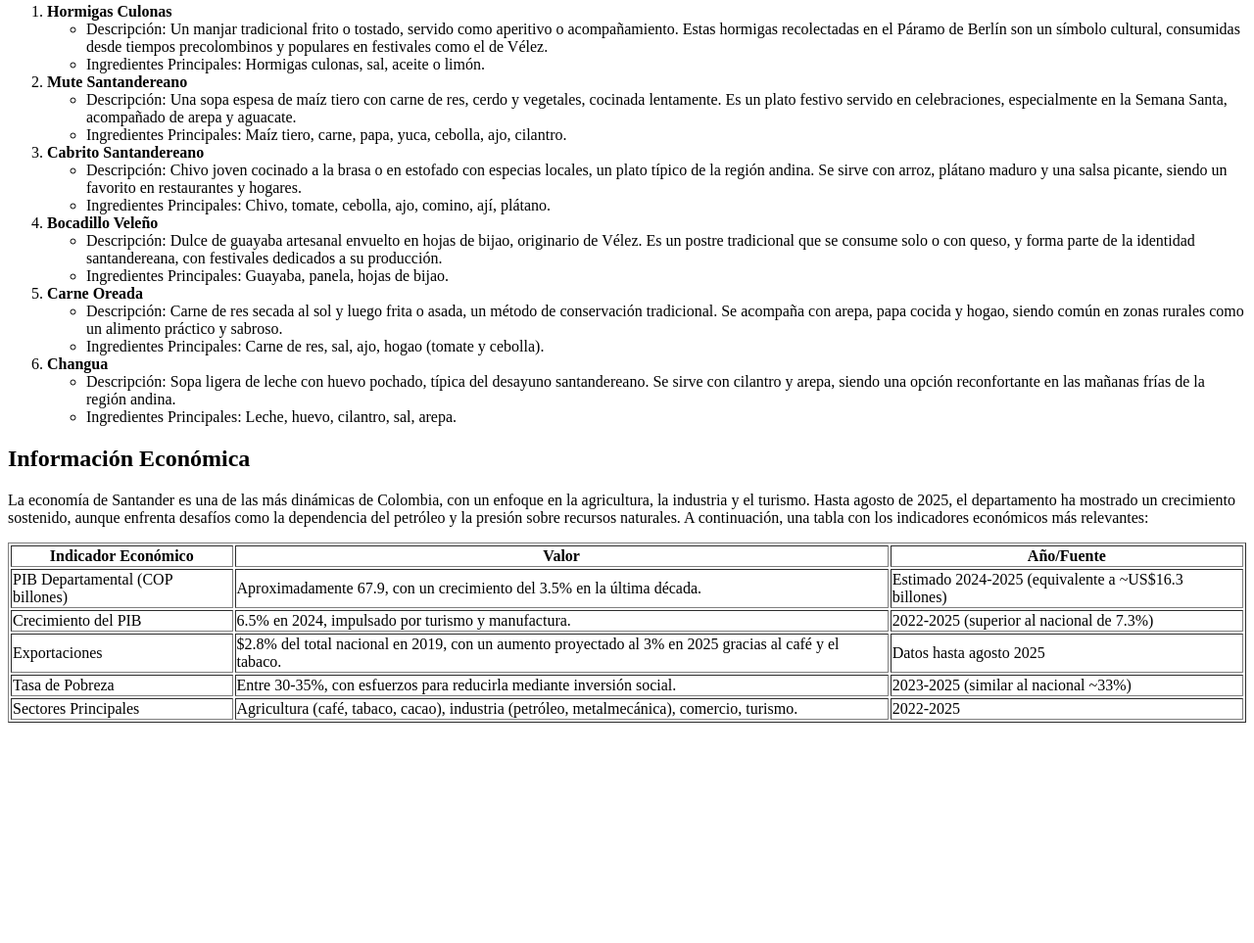
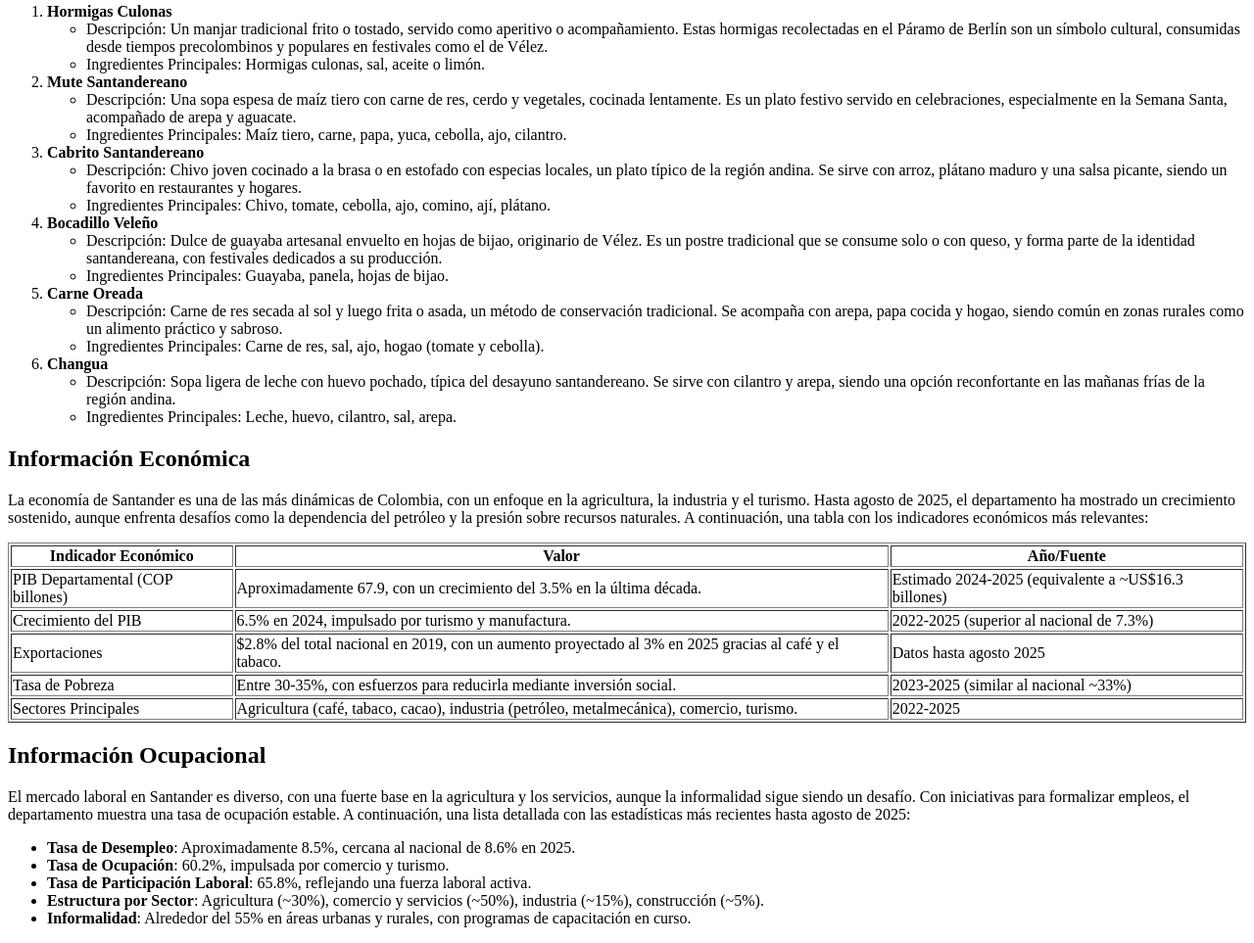
Before and after one commit to TEstebanGQ/MapaDeColombia, a plain HTML site: page santander.html in a window 1280 px wide. Shown: the part 1409-2372 px from the top of the page at 98% size. Before the commit the page ends 2155 px from the top, so only its background shows below. Drawn offline with Linux system fonts and the light colour scheme.

Commit message:
feat: :sparkles: ocupacional santander

```diff
--- a/santander.html
+++ b/santander.html
@@ -109,6 +109,14 @@
         </tr>
     </table>
 
-
+    <h2>Información Ocupacional</h2>
+    <p>El mercado laboral en Santander es diverso, con una fuerte base en la agricultura y los servicios, aunque la informalidad sigue siendo un desafío. Con iniciativas para formalizar empleos, el departamento muestra una tasa de ocupación estable. A continuación, una lista detallada con las estadísticas más recientes hasta agosto de 2025:</p>
+    <ul>
+        <li><strong>Tasa de Desempleo</strong>: Aproximadamente 8.5%, cercana al nacional de 8.6% en 2025.</li>
+        <li><strong>Tasa de Ocupación</strong>: 60.2%, impulsada por comercio y turismo.</li>
+        <li><strong>Tasa de Participación Laboral</strong>: 65.8%, reflejando una fuerza laboral activa.</li>
+        <li><strong>Estructura por Sector</strong>: Agricultura (~30%), comercio y servicios (~50%), industria (~15%), construcción (~5%).</li>
+        <li><strong>Informalidad</strong>: Alrededor del 55% en áreas urbanas y rurales, con programas de capacitación en curso.</li>
+    </ul>
 </body>
 </html>
```
